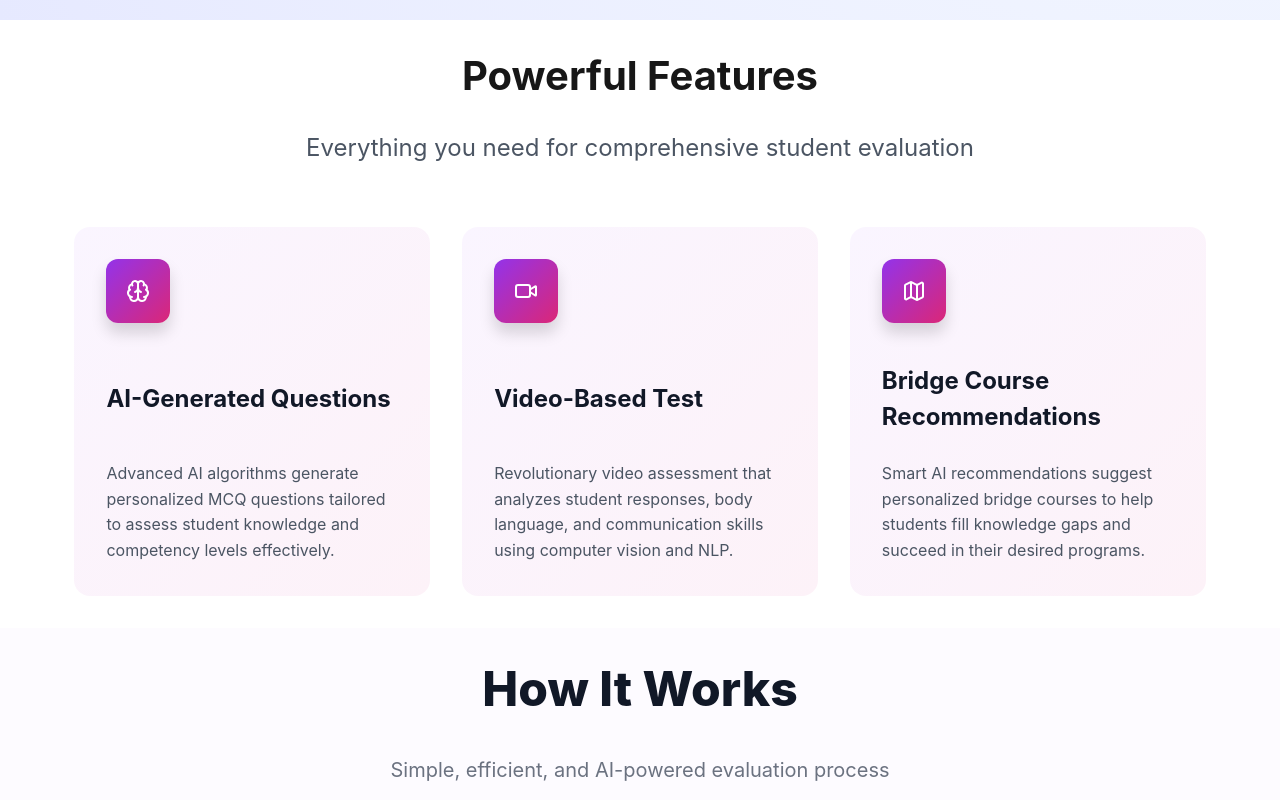
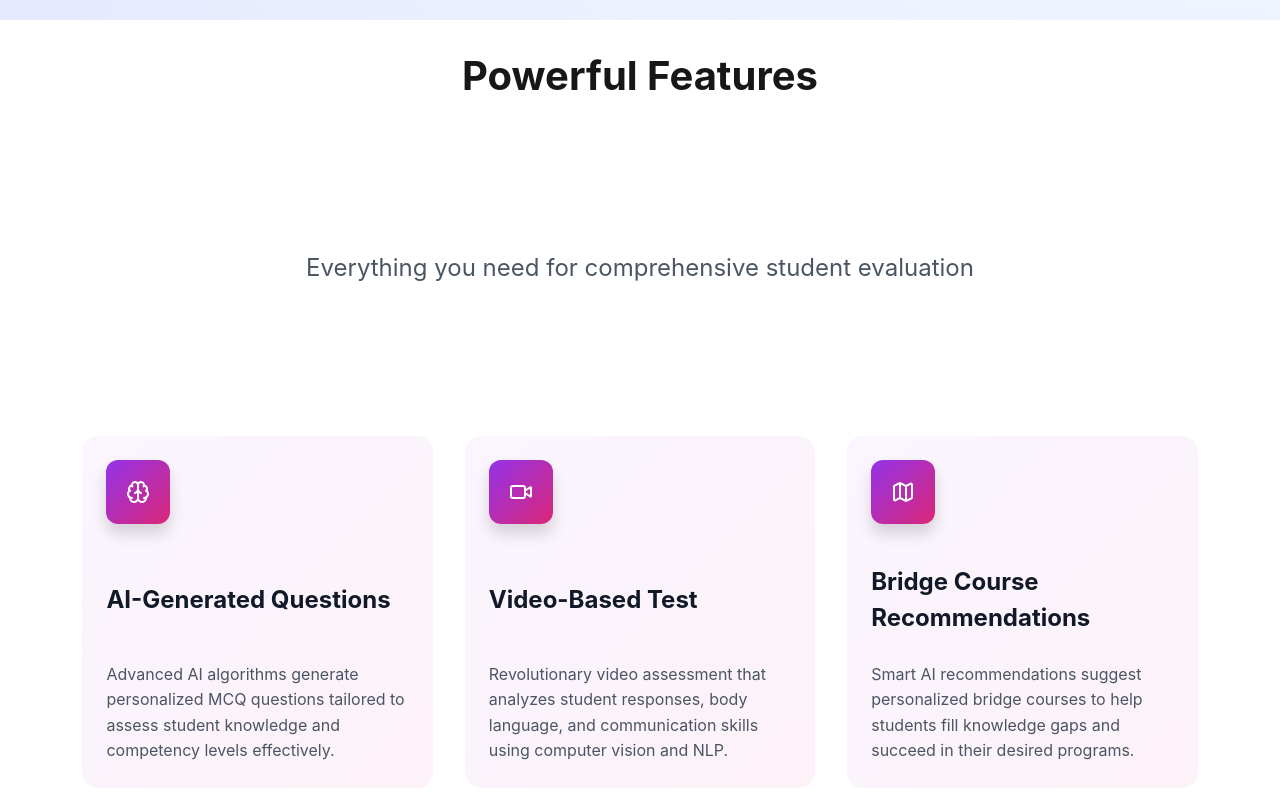
Before and after one commit to komalsavarkar16/AI-Based-Student-Evaluation-System, a Next.js app in the folder frontend/: page / in a window 1280 px wide. Shown: the part 780-1580 px from the top of the page. Built offline with nearby package versions, Linux system fonts and the light colour scheme.

Commit message:
Redesign Home page

```diff
--- a/frontend/app/styles/home.module.css
+++ b/frontend/app/styles/home.module.css
@@ -163,6 +163,7 @@
   align-items: center;
   padding: 2rem;
   row-gap: 2rem;
+  height: 100vh;
 }
 
 .featuresSection .featuresHeading {
@@ -175,7 +176,6 @@
   color: rgb(75 85 99 / var(--tw-text-opacity, 1));
   font-size: 24px;
   line-height: 130%;
-  margin-bottom: 2rem;
 }
 
 .featuresSection .featuresGrid {
@@ -191,7 +191,7 @@
   row-gap: 1rem;
   background: linear-gradient(to bottom right, #FAF5FF, #FDF2F8);
   border-radius: 16px;
-  padding: 32px;
+  padding: 1.5rem;
   transition: box-shadow 0.3s ease;
 }
 
```
